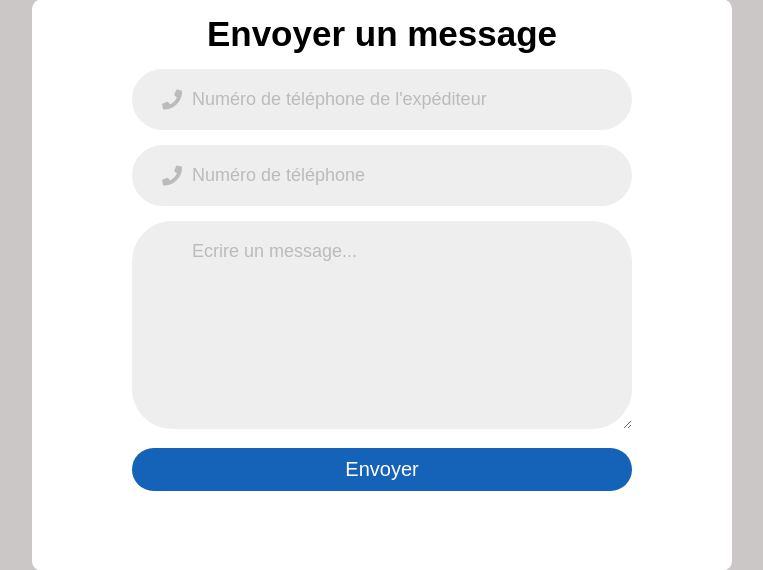
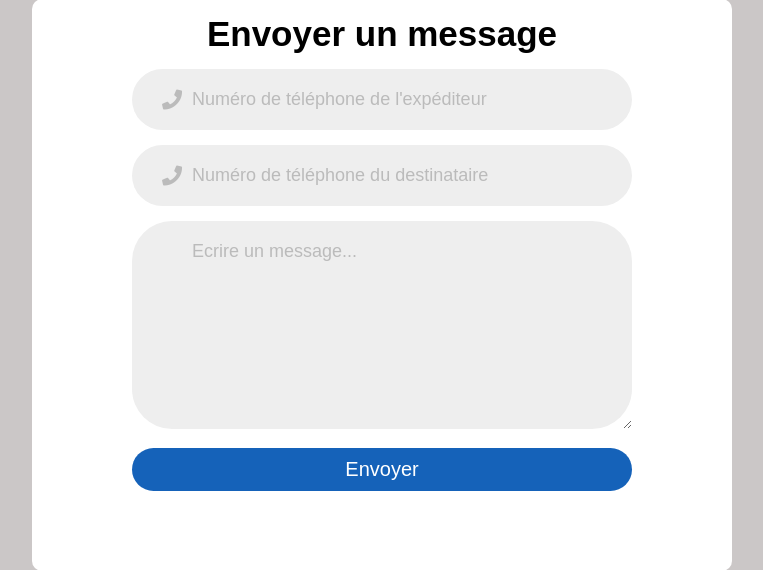
Before and after one commit to MMansourBa/API_SMS, a PHP site: page /sms.php in a window 1280 px wide. Shown: the part 115-685 px from the top of the page, without its empty margins (258-1021 px from the left). Run offline with PHP 8.4, Linux system fonts and the light colour scheme.

Commit message:
03/11/2024

```diff
--- a/sms.php
+++ b/sms.php
@@ -22,7 +22,7 @@
 
             <div class="phone">
                 <i class="fas fa-phone"></i>
-                <input type="text" placeholder="Numéro de téléphone" id="phone">
+                <input type="text" placeholder="Numéro de téléphone du destinataire" id="phone">
             </div>
 
             <div class="message-box">
```
